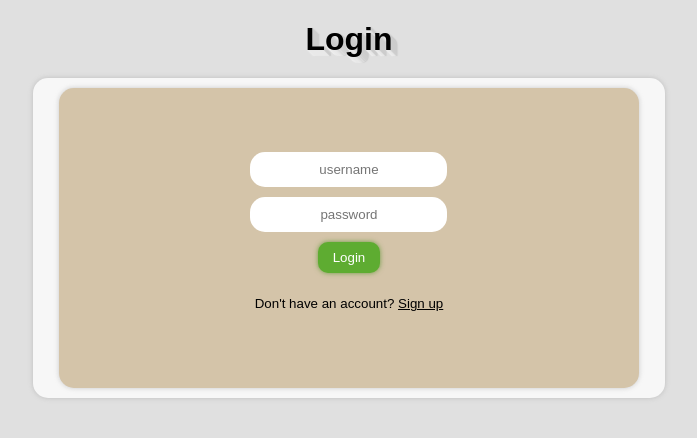
After one commit to yapalfredo/qcc_bootcamp_may_to_june_2023, a Flask app: page /authenticate in a window 1280 px wide. The commit adds this page. Shown: the top 438 px of the page, without its empty margins (291-988 px from the left). Run offline with Flask 3, Linux system fonts and the light colour scheme.

Commit message:
done creating login / signup layout

```diff
--- a/FinalProject/app.py
+++ b/FinalProject/app.py
@@ -1,11 +1,50 @@
 from flask import Flask, render_template, request, redirect, url_for, flash, jsonify
+from pymongo import MongoClient
+from dotenv import load_dotenv
+import os
 
 app = Flask(__name__)
 
+# Load environment variables
+load_dotenv()
+
+# MongoDB connection settings
+client = MongoClient(os.environ.get('MONGO_HOST'), 27017)
+db = client['qcc_se_final_project']
+collection = db['users']
+
+
+# keeps track off whether the user is logged in or not
+current_user = None
+
 
 @app.route("/")
+#  if current_user is not None:
 def index():
-    return render_template("index.html")
+    if current_user is not None:
+        return render_template("index.html")
+    else:
+        return redirect(url_for('authenticate'))
+
+
+@app.route("/authenticate", methods=['GET', 'POST'])
+def authenticate():
+    if request.method == 'POST':
+        username = request.form.get('username')
+        # Check if the user is in the database or not
+        # If the user is in the database, then set user_logged_in to True
+        # Else flash an error message
+        user_logged_in = True  # Assuming the user is authenticated successfully
+        return redirect(url_for('index'))
+    else:
+        return render_template("home.html")
+
+
+# logout route
+@app.route("/logout")
+def logout():
+    # set user_logged_in to false
+    return redirect(url_for('index'))
 
 
 if __name__ == '__main__':
--- a/FinalProject/static/css/style_.css
+++ b/FinalProject/static/css/style_.css
@@ -14,6 +14,11 @@ body,
 #h4Score,
 .startScreenContainer,
 #midScreenInputText,
+#loginUsername,
+#loginPassword,
+#signupUsername,
+#signupPassword,
+#signupConfirmPassword,
 .you_won {
     text-align: center;
 }
@@ -91,11 +96,23 @@ body,
 .rightContainer h4,
 .startScreenContainer,
 #midScreenInputText,
+#loginUsername,
+#loginPassword,
+#signupUsername,
+#signupPassword,
+#signupConfirmPassword,
 .bottomRowContainer {
     border-radius: 15px;
 }
 
-#midScreenCheckButton {
+#loginButton,
+#signUpButton {
+    border: none;
+}
+
+#midScreenCheckButton,
+#loginButton,
+#signUpButton {
     border-radius: 10px;
 }
 
@@ -112,7 +129,9 @@ body,
 
 .leftContainer,
 .rightContainer h4,
-#midScreenCheckButton {
+#midScreenCheckButton,
+#loginButton,
+#signUpButton {
     padding-left: 15px;
     padding-right: 15px;
 }
@@ -131,13 +150,17 @@ body,
     padding-bottom: 15px;
 }
 
-#midScreenCheckButton {
+#midScreenCheckButton,
+#loginButton,
+#signUpButton {
     padding-top: 8px;
     padding-bottom: 8px;
 }
 
 .rightContainer #h4Reset,
-#midScreenCheckButton {
+#midScreenCheckButton,
+#loginButton,
+#signUpButton {
     cursor: pointer;
 }
 
@@ -173,25 +196,50 @@ body,
     margin-left: 1.5rem;
 }
 
-#midScreenInputText {
+#midScreenInputText,
+#loginUsername,
+#loginPassword,
+#signupUsername,
+#signupPassword,
+#signupConfirmPassword {
     border: none;
     padding: 10px;
 }
 
-#midScreenCheckButton {
+#midScreenCheckButtonm,
+#loginButton,
+#signUpButton {
     font-size: smaller;
     font-weight: lighter;
     background-color: #5eac31;
     box-shadow: 0px 0px 5px 0px rgba(77, 143, 38, 0.75);
 }
 
-#midScreenCheckButton:hover {
+#midScreenCheckButton:hover,
+#loginButton:hover,
+#signUpButton:hover {
     background-color: #7ebd42;
 }
 
 
+
+#signUpButton {
+    background-color: #3A89C9;
+    box-shadow: 0px 0px 5px 0px rgba(58, 137, 201, 0.75);
+}
+
+#signUpButton:hover {
+    background-color: #4CA7E8;
+    box-shadow: 0px 0px 5px 0px rgba(76, 167, 232, 0.75);
+}
+
+
+
+
 #midScreenCheckButton,
-#midScreenMessageArea {
+#midScreenMessageArea,
+#loginButton,
+#signUpButton {
     color: white;
 }
 
@@ -236,3 +284,25 @@ body,
 .lostFontStyle {
     color: #685848;
 }
+
+
+.dontHaveAnAccount {
+    font-size: smaller;
+}
+
+.spanSignUpLogin {
+    text-decoration: underline;
+    cursor: pointer;
+}
+
+.signup_login_area {
+    width: 50%;
+}
+
+.signup_login_area_mid {
+    width: 95%
+}
+
+.signup_login_area_start {
+    margin: 10px;
+}
--- /dev/null
+++ b/FinalProject/static/js/validations.js
@@ -0,0 +1,21 @@
+let formLogin;
+let formSignup;
+let homeH1;
+
+onHomeLoad = () => {
+  formLogin = document.getElementById('form_login');
+  formSignup = document.getElementById('form_signup');
+  homeH1 = document.getElementById('homeH1');
+};
+
+signUp = () => {
+  formLogin.className = 'login_form hide_this';
+  formSignup.className = 'signup_form';
+  homeH1.innerHTML = 'Sign Up';
+};
+
+logIn = () => {
+  formLogin.className = 'login_form';
+  formSignup.className = 'signup_form hide_this';
+  homeH1.innerHTML = 'Login';
+};
--- /dev/null
+++ b/FinalProject/templates/home.html
@@ -0,0 +1,69 @@
+<!DOCTYPE html>
+<html lang="en">
+
+<head>
+    <meta charset="UTF-8">
+    <meta name="viewport" content="width=device-width, initial-scale=1.0">
+    <title>Final Project </title>
+    <link rel="stylesheet" type="text/css" href="{{ url_for('static', filename='css/style_.css' ) }}">
+    <link rel="icon" href="{{ url_for('static', filename='images/favicon.png' ) }}" type="image/x-icon">
+    <script type="text/javascript" src="{{ url_for('static', filename='js/validations.js') }}"></script>
+</head>
+
+<body onload="onHomeLoad()">
+    <div class="titleAreaContainer">
+        <h1 id="homeH1">Login</h1>
+    </div>
+    <!-- Middle Content Area Container -->
+    <div class="middleAreaContainer signup_login_area">
+        <div class="midRowContainer signup_login_area_mid">
+            <div class="startScreenContainer signup_login_area_start" id="midRow_start">
+                <form action="/login" method="post" id="form_login" class="login_form">
+                    <div>
+                        <input type="text" class="startScreenChild" id="loginUsername" name="username"
+                            placeholder="username">
+                    </div>
+                    <div>
+                        <input type="password" class="startScreenChild" id="loginPassword" name="password"
+                            placeholder="password">
+                    </div>
+                    <div>
+                        <button class="startScreenChild" id="loginButton" type="submit">Login</button>
+                    </div>
+                    <div>
+                        <p class="dontHaveAnAccount">Don't have an account? <span class="spanSignUpLogin"
+                                onclick="signUp()">Sign up</span>
+                        </p>
+                    </div>
+                </form>
+
+
+                <form action="/signup" method="post" id="form_signup" class="logout_form hide_this">
+                    <div>
+                        <input type="text" class="startScreenChild" id="signupUsername" name="username"
+                            placeholder="username">
+                    </div>
+                    <div>
+                        <input type="password" class="startScreenChild" id="signupPassword" name="password"
+                            placeholder="password">
+                    </div>
+                    <div>
+                        <input type="password" class="startScreenChild" id="signupConfirmPassword" name="password"
+                            placeholder="confirm password">
+                    </div>
+                    <div>
+                        <button class="startScreenChild" id="signUpButton" type="submit">Sign Up</button>
+                    </div>
+                    <div>
+                        <p class="dontHaveAnAccount">Already have an account? <span class="spanSignUpLogin"
+                                onclick="logIn()">Login Here!</span>
+                        </p>
+                    </div>
+
+            </div>
+        </div>
+
+    </div>
+</body>
+
+</html>
```
Also changed, not shown: 1 other file.
